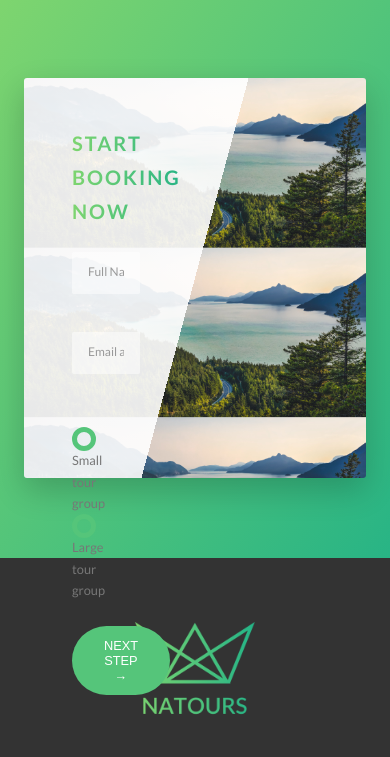
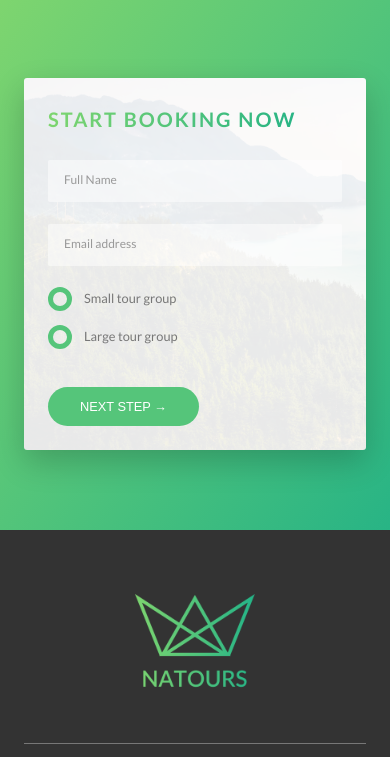
Before and after one commit to lucianomuniz/natours, a website: page index.html in a window 390 px wide. Shown: the part 5837-6594 px from the top of the page. Drawn offline with Linux system fonts and the light colour scheme.

Commit message:
add responsive form component

```diff
--- a/sass/components/_form.scss
+++ b/sass/components/_form.scss
@@ -1,6 +1,10 @@
 .form {
   &__group:not(:last-child) {
     margin-bottom: 2rem;
+
+    @include respond(tab-port) {
+      margin-bottom: 0;
+    }
   }
 
   &__input {
@@ -15,6 +19,10 @@
     width: 90%;
     display: block;
     transition: all 0.3s;
+
+    @include respond(tab-port) {
+      width: 100%;
+    }
 
     &:focus {
       outline: none;
@@ -49,6 +57,11 @@
   &__radio-group {
     width: 49%;
     display: inline-block;
+
+    @include respond(tab-port) {
+      width: 100%;
+      margin-bottom: 2rem;
+    }
   }
 
   &__radio-input {
--- a/sass/pages/_home.scss
+++ b/sass/pages/_home.scss
@@ -77,10 +77,37 @@
   border-radius: 3px;
   box-shadow: 0 1.5rem 4rem rgba($color-black, 0.2);
 
-  height: 50rem;
+  @include respond(tab-land) {
+    background-image: linear-gradient(
+        105deg,
+        rgba($color-white, 0.9) 0%,
+        rgba($color-white, 0.9) 60%,
+        transparent 60%
+      ),
+      url(../img/nat-10.jpg);
+    background-size: cover;
+  }
+
+  @include respond(tab-port) {
+    background-image: linear-gradient(
+        to right,
+        rgba($color-white, 0.9) 0%,
+        rgba($color-white, 0.9) 100%
+      ),
+      url(../img/nat-10.jpg);
+  }
 
   &__form {
     width: 50%;
     padding: 6rem;
+
+    @include respond(tab-land) {
+      width: 60%;
+    }
+
+    @include respond(tab-port) {
+      width: 100%;
+      padding: 3rem;
+    }
   }
 }
```
Also changed, not shown: css/style.css.
